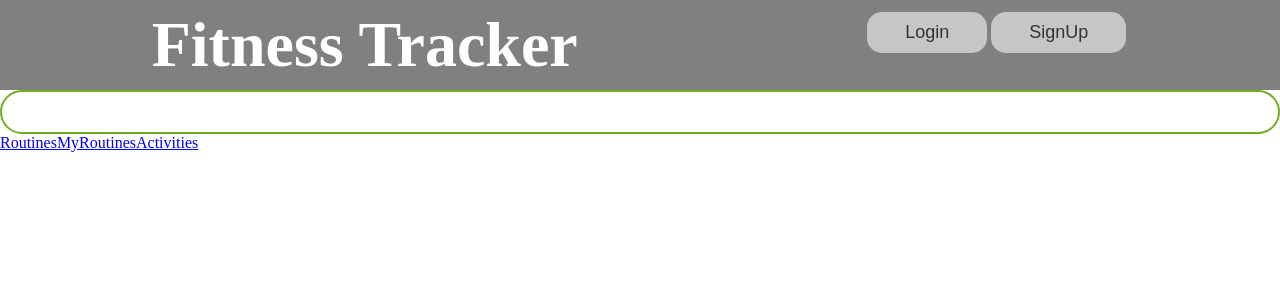
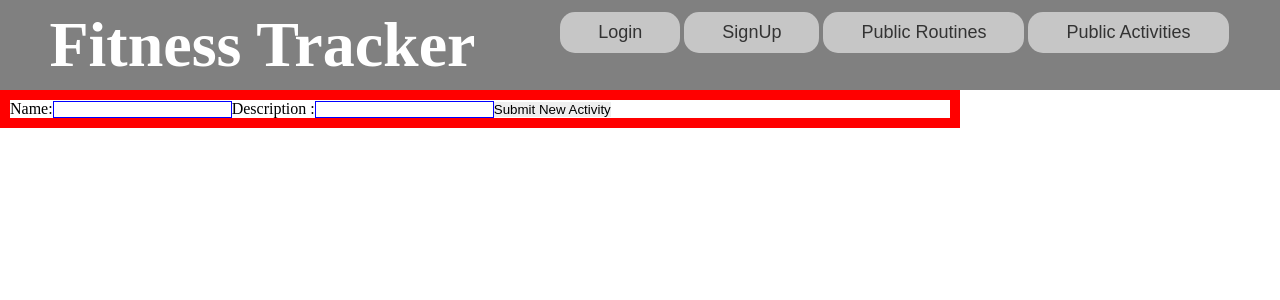
Before and after one commit to SravanthiN4/FitnessTrackerFEStartingPointExample, a React (Create React App) app: page /myActivities in a window 1280 px wide. Shown: the top 300 px of the page. Built offline with nearby package versions, Linux system fonts and the light colour scheme; a web font is replaced by a local one.

Commit message:
added Connor's edits for Activity and fixed MyActivities

```diff
--- a/src/components/Activities.js
+++ b/src/components/Activities.js
@@ -1,10 +1,13 @@
 import React, { useEffect, useState } from 'react';
-import  { getAllActivities }  from '../api/index';
+import  { getAllActivities, postActivity }  from '../api/index';
 
 
 
 const Activities = (props) => {
     const {activities, setActivities} = props;
+
+    const [name, setName] = useState("");
+    const [description, setDescription] = useState("");
 
     useEffect(() => {
         (async () => {
@@ -13,29 +16,23 @@ const Activities = (props) => {
             setActivities(activities);
         })();
     }, []);
+
+
+
     return (
 
+
+
         <div className = "activitiesBox">
+
            {
                activities.map(activity =>
                     <div className='activities' key = {activity.id}>
                         <h2> Activity Name : {activity.name}</h2>
                         <h2>Activity Description: {activity.description}</h2>
 
-                    {/* <div className='activity'>
-                        <h2>Activity Details : </h2>
-                        {routine.activities.map(rActivity => <div key = {rActivity.id}>
-                            <h2>Name : {rActivity.name}</h2>
-                            <h2>Description : {rActivity.description}</h2>
-                            <h2>Duration: {rActivity.duration}</h2>
-                            <h2>Count: {rActivity.count}</h2>
+                 </div>)
 
-                        </div>)}
-
-                        </div> */}
-
-                        </div>
-                )
            }
         </div>
 
--- a/src/components/App.js
+++ b/src/components/App.js
@@ -4,6 +4,7 @@ import Home from './Home';
 import Routines from './Routines';
 import MyRoutines from './MyRoutines';
 import Activities from './Activities';
+import MyActivities from './MyActivities';
 import User from './User';
 import Login from './Login'
 import RegisterLogin from './RegisterLogin';
@@ -44,12 +45,17 @@ const App = () => {
                     {!loggedIn? <>
                      <button className="button"><Link id='link' to="/login">Login</Link></button>
                      <button className="button"><Link id='link' to="/signUp">SignUp</Link></button>
+                     <button className="button"><Link id='link' to="/routines">Public Routines</Link></button>
+                     <button className="button"><Link id='link' to="/activities">Public Activities</Link></button>
                      </> : <>
                      <button className="button"> <Link id='link' to="/user">User</Link></button>
-                     <button className="button"><Link id='link' to="/myRoutines">MyRoutines</Link></button> </>} </div>
+                     <button className="button"><Link id='link' to="/myRoutines">MyRoutines</Link></button>
+                     <button className="button"><Link id='link' to="/myActivities">MyActivities</Link></button>
+                     <button className="button"><Link id='link' to="/routines">Public Routines</Link></button>
+                     <button className="button"><Link id='link' to="/activities">Public Activities</Link></button></>} </div>
                 </div>
 
-                <div id="myProfile">
+                {/* <div id="myProfile"> */}
 
 
                         <Route path="/login"><Login setLoggedIn={setLoggedIn}
@@ -63,28 +69,31 @@ const App = () => {
 
 
                         <Route path="/user"><User loggedIn={loggedIn} setLoggedIn={setLoggedIn} username={username} setUsername={setUsername}/>
+                            {/* <div>
+                                <Route path="/myRoutines"><MyRoutines name = {name} setName = {setName} goal = {goal} setGoal = {setGoal} isPublic = {isPublic} setIsPublic = {setIsPublic} routines = {routines} setRoutines = {setRoutines}/></Route>
+                            </div>
                             <div>
-                                <Route path="/myRoutines"><MyRoutines/></Route>
-                            </div>
+                                <Route path="/myActivities">< MyActivities activities = {activities} setActivities = {setActivities}/></Route>
+                            </div> */}
 
                         </Route>
 
-                    </div>
+                    {/* </div> */}
 
 
-            <div className='link'>
+            {/* <div className='link'> */}
 
-             <Link id='routineLink' to = "/routines">Routines</Link>
+             {/* <Link id='routineLink' to = "/routines">Routines</Link> */}
              <Route path = "/routines"><Routines routines = {routines} setRoutines = {setRoutines}/></Route>
 
-            <Link className='link' to = "/myRoutines">MyRoutines</Link>
+            {/* <Link className='link' to = "/myRoutines">MyRoutines</Link> */}
             <Route path = "/myRoutines"><MyRoutines name = {name} setName = {setName} goal = {goal} setGoal = {setGoal} isPublic = {isPublic} setIsPublic = {setIsPublic} routines = {routines} setRoutines = {setRoutines}/></Route>
 
-            <Link id='activitiesLink' to = "/activities">Activities</Link>
+            {/* <Link id='activitiesLink' to = "/activities">Activities</Link> */}
             <Route path = "/activities"><Activities activities = {activities} setActivities = {setActivities}/></Route>
 
-
-           </div>
+            <Route path="/myActivities">< MyActivities activities = {activities} setActivities = {setActivities}/></Route>
+           {/* </div> */}
 
 
             </BrowserRouter>
--- /dev/null
+++ b/src/components/MyActivities.js
@@ -0,0 +1,67 @@
+import React, {useEffect, useState} from 'react';
+import {getAllActivities, postActivity} from '../api/index';
+
+
+const MyActivities = (props) => {
+    const {activities, setActivities} = props;
+
+    const [name, setName] = useState("");
+    const [description, setDescription] = useState("");
+
+    const handlePostActivity = async () => {
+        console.log("creating a new activity");
+
+        const activityData = await postActivity(name, description)
+        console.log("activityData", activityData)
+
+        const newActivityList = [
+            activityData,
+            ...activities
+        ]
+        console.log("newActivityList", newActivityList)
+        setActivities(newActivityList);
+
+        setName("");
+        setDescription("");
+    }
+
+    const handleNameChange = (event) => {
+        setName(event.target.value);
+    }
+
+    const handleDescriptionChange = (event) => {
+        setDescription(event.target.value);
+    }
+
+
+    return (<div className="activitiesBox">
+        <div className="postActivities">
+            Name:
+            <input value={name}
+                onChange={handleNameChange}/>
+            Description :
+            <input value={description}
+                onChange={handleDescriptionChange}/>
+            <button onClick={handlePostActivity}>
+                Submit New Activity
+            </button>
+        </div>
+
+        {
+        activities.map(activity => <div className='activities'
+            key={
+                activity.id
+        }>
+            <h2>
+                Activity Name : {
+                activity.name
+            }</h2>
+            <h2>Activity Description: {
+                activity.description
+            }</h2>
+
+        </div>)
+    } </div>);
+};
+
+export default MyActivities;
--- a/src/components/User.js
+++ b/src/components/User.js
@@ -1,4 +1,5 @@
-import React from 'react';
+
+import React, {useState} from 'react';
 
 
 const User = (props) => {
```
